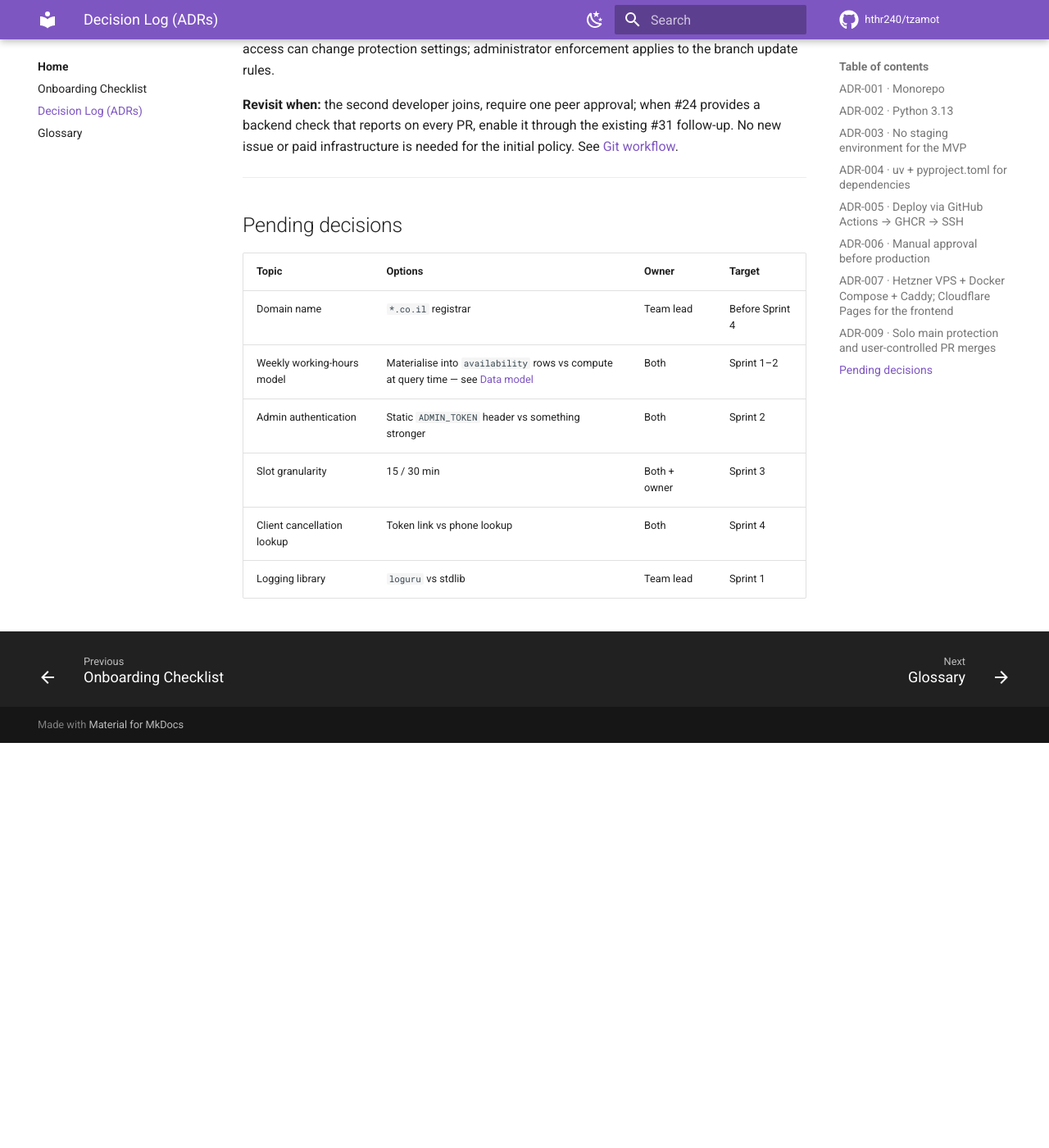
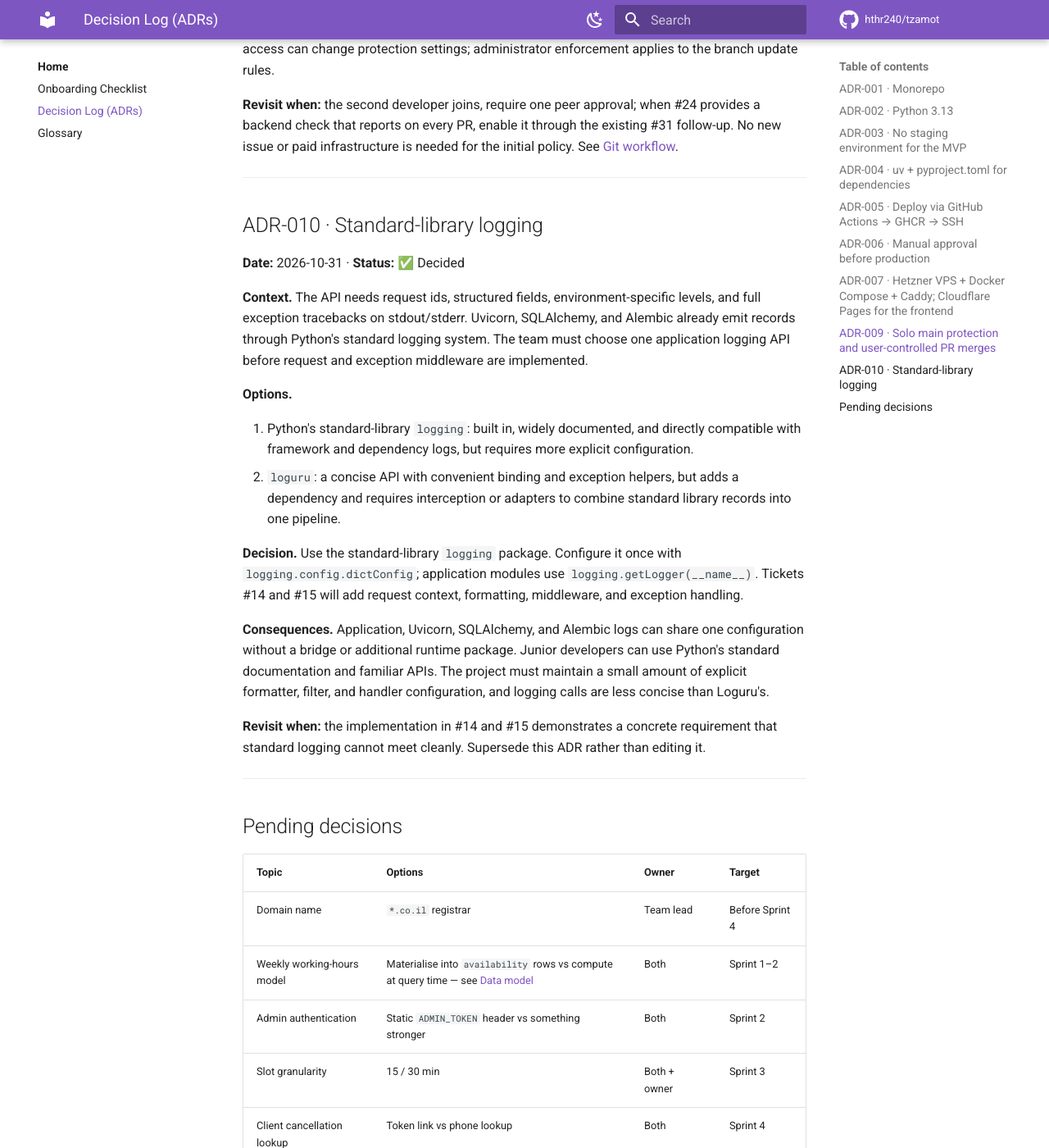
Before and after one commit to hthr240/tzamot, an MkDocs documentation site: the page built from docs/decisions.md, in a window 1280 px wide and 1400 px high, scrolled down 3637 px. Shown: the whole window at 82% size. Built offline with MkDocs 1.6.1 and Material for MkDocs 9.7.7, drawn with Linux system fonts in a browser that asks for light colours; comment, search, counter and statistics services are not loaded; before the commit the page ends 4543 px from its top, so only the background shows below that.

Commit message:
Choose standard library logging
Record ADR-010 with the evaluated options, decision, and consequences. Align the logging guide, backend architecture, and Sprint 1 roadmap with the settled standard-library pipeline.

Co-authored-by: Copilot <223556219+Copilot@users.noreply.github.com>

```diff
--- a/docs/architecture/backend.md
+++ b/docs/architecture/backend.md
@@ -14,7 +14,7 @@ The backend is a Python **FastAPI** application that owns all business logic. Th
 | Migrations | **Alembic** | Every schema change is a migration. `alembic upgrade head` runs in CI and on deploy. |
 | Validation | **Pydantic** | Request/response schemas (comes with FastAPI) |
 | Database | **PostgreSQL** | Via Docker everywhere |
-| Logging | `loguru` or stdlib `logging` | Structured, to stdout/stderr — see [Logging](../development/logging.md) |
+| Logging | stdlib `logging` | One structured stdout/stderr pipeline — [ADR-010](../decisions.md#adr-010-standard-library-logging) |
 | Lint / format | **Ruff** · **Black** | Enforced in CI — see [Coding standards](../development/coding-standards.md) |
 | Tests | **pytest** | Integration tests against a seeded PostgreSQL |
 
--- a/docs/decisions.md
+++ b/docs/decisions.md
@@ -129,6 +129,42 @@ the initial policy. See [Git workflow](development/workflow.md#branch-protection
 
 ---
 
+## ADR-010 · Standard-library logging
+
+**Date:** 2026-10-31 · **Status:** ✅ Decided
+
+**Context.** The API needs request ids, structured fields, environment-specific
+levels, and full exception tracebacks on stdout/stderr. Uvicorn, SQLAlchemy, and
+Alembic already emit records through Python's standard logging system. The team
+must choose one application logging API before request and exception middleware
+are implemented.
+
+**Options.**
+
+1. Python's standard-library `logging`: built in, widely documented, and
+   directly compatible with framework and dependency logs, but requires more
+   explicit configuration.
+2. `loguru`: a concise API with convenient binding and exception helpers, but
+   adds a dependency and requires interception or adapters to combine standard
+   library records into one pipeline.
+
+**Decision.** Use the standard-library `logging` package. Configure it once
+with `logging.config.dictConfig`; application modules use
+`logging.getLogger(__name__)`. Tickets #14 and #15 will add request context,
+formatting, middleware, and exception handling.
+
+**Consequences.** Application, Uvicorn, SQLAlchemy, and Alembic logs can share
+one configuration without a bridge or additional runtime package. Junior
+developers can use Python's standard documentation and familiar APIs. The
+project must maintain a small amount of explicit formatter, filter, and handler
+configuration, and logging calls are less concise than Loguru's.
+
+**Revisit when:** the implementation in #14 and #15 demonstrates a concrete
+requirement that standard logging cannot meet cleanly. Supersede this ADR
+rather than editing it.
+
+---
+
 ## Pending decisions
 
 | Topic | Options | Owner | Target |
@@ -138,4 +174,3 @@ the initial policy. See [Git workflow](development/workflow.md#branch-protection
 | Admin authentication | Static `ADMIN_TOKEN` header vs something stronger | Both | Sprint 2 |
 | Slot granularity | 15 / 30 min | Both + owner | Sprint 3 |
 | Client cancellation lookup | Token link vs phone lookup | Both | Sprint 4 |
-| Logging library | `loguru` vs stdlib | Team lead | Sprint 1 |
```
Also changed, not shown: docs/development/logging.md (+9 -1 lines), docs/roadmap/sprint-1.md (+2 -2 lines).
